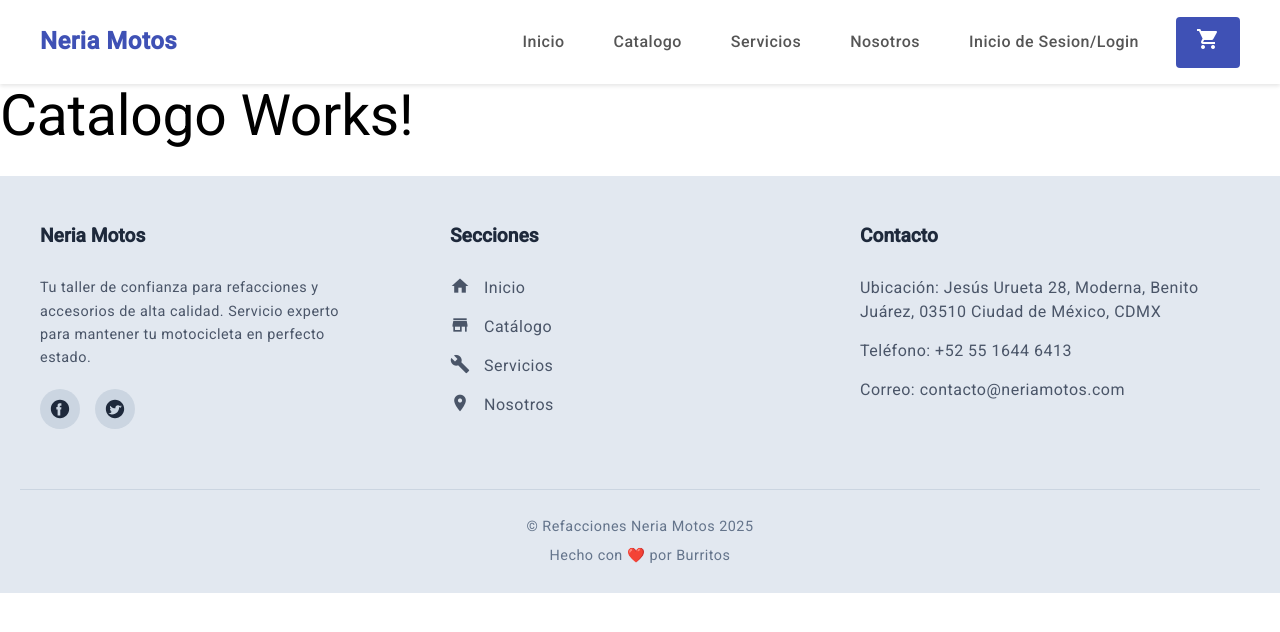
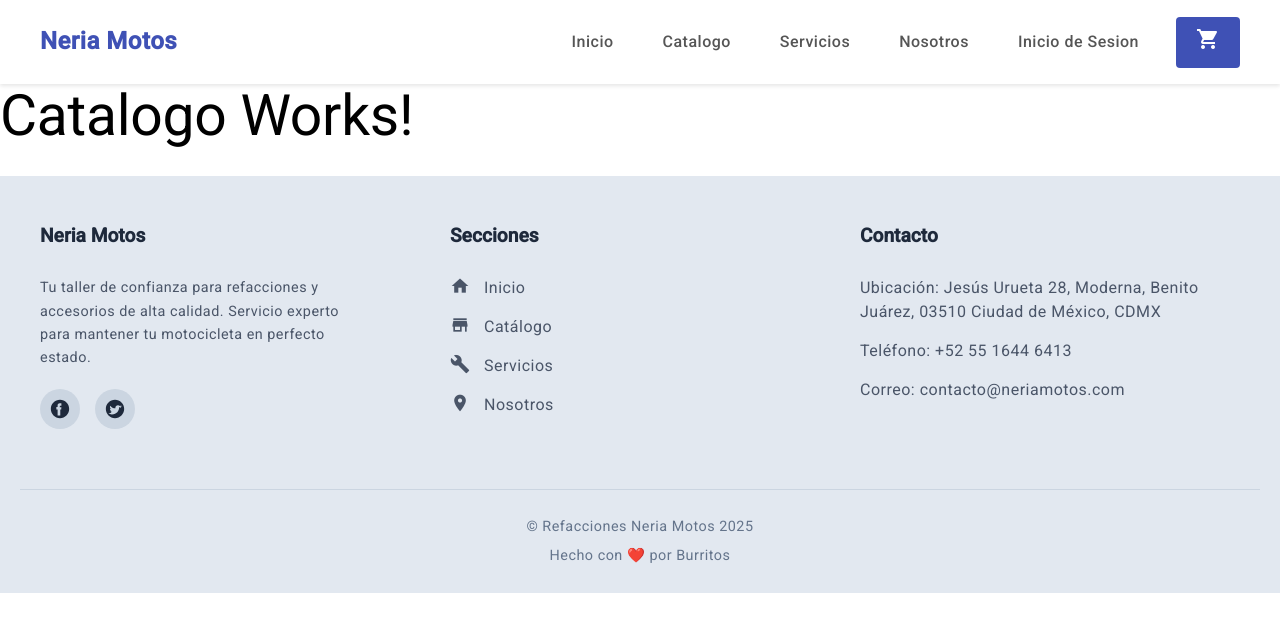
Before and after one commit to Unodetantosluises/angular-material-frontend, an Angular app: page /catalogo in a window 1280 px wide. Shown: the top 632 px of the page. Built offline with nearby package versions, Linux system fonts and the light colour scheme.

Commit message:
update: new shopping cart

```diff
--- a/src/app/components/header/header.component.css
+++ b/src/app/components/header/header.component.css
@@ -43,7 +43,7 @@
 }
 
 .navigation a:hover {
-  color: #fff; /* Cambia de color al pasar el ratón */
+  color: #303f9f; /* Cambia de color al pasar el ratón */
 }
 
 /* Estilo para el enlace activo */
--- a/src/app/components/header/header.component.html
+++ b/src/app/components/header/header.component.html
@@ -5,10 +5,10 @@
     </div>
     <nav class="navigation">
       <a routerLink="/" routerLinkActive="active" [routerLinkActiveOptions]="{exact: true}">Inicio</a>
-      <a routerLink="/catalogo" routerLink="active">Catalogo</a>
+      <a routerLink="catalogo" routerLink="active">Catalogo</a>
       <a routerLink="/productos" routerLink="active">Servicios</a>
       <a routerLink="/productos" routerLink="active">Nosotros</a>
-      <a routerLink="/productos" routerLink="active">Inicio de Sesion/Login</a>
+      <a routerLink="/productos" routerLink="active">Inicio de Sesion</a>
       <a routerLink="/productos" class="contact-button" routerLinkActive="active">
         <mat-icon aria-hidden="false" aria-label="Carrito de Compras" fontIcon="shopping_cart"></mat-icon>
       </a>
```
